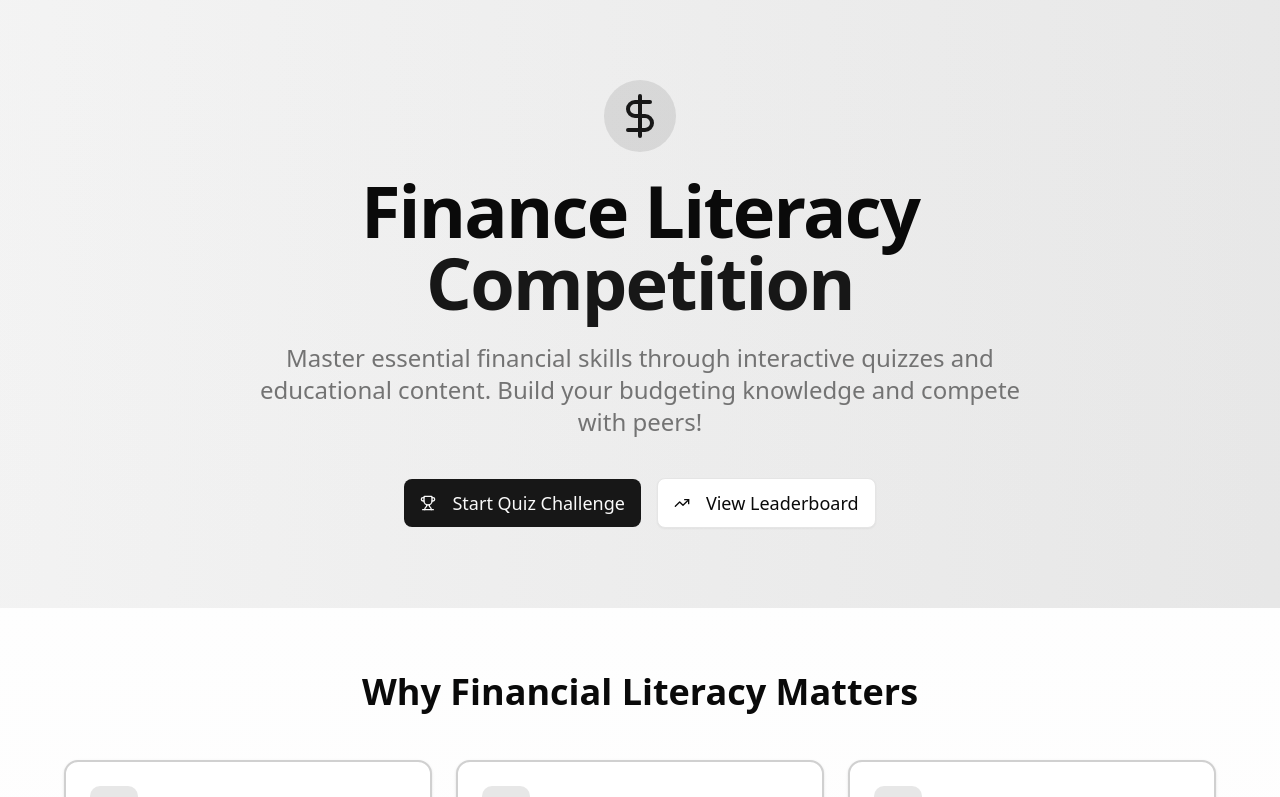
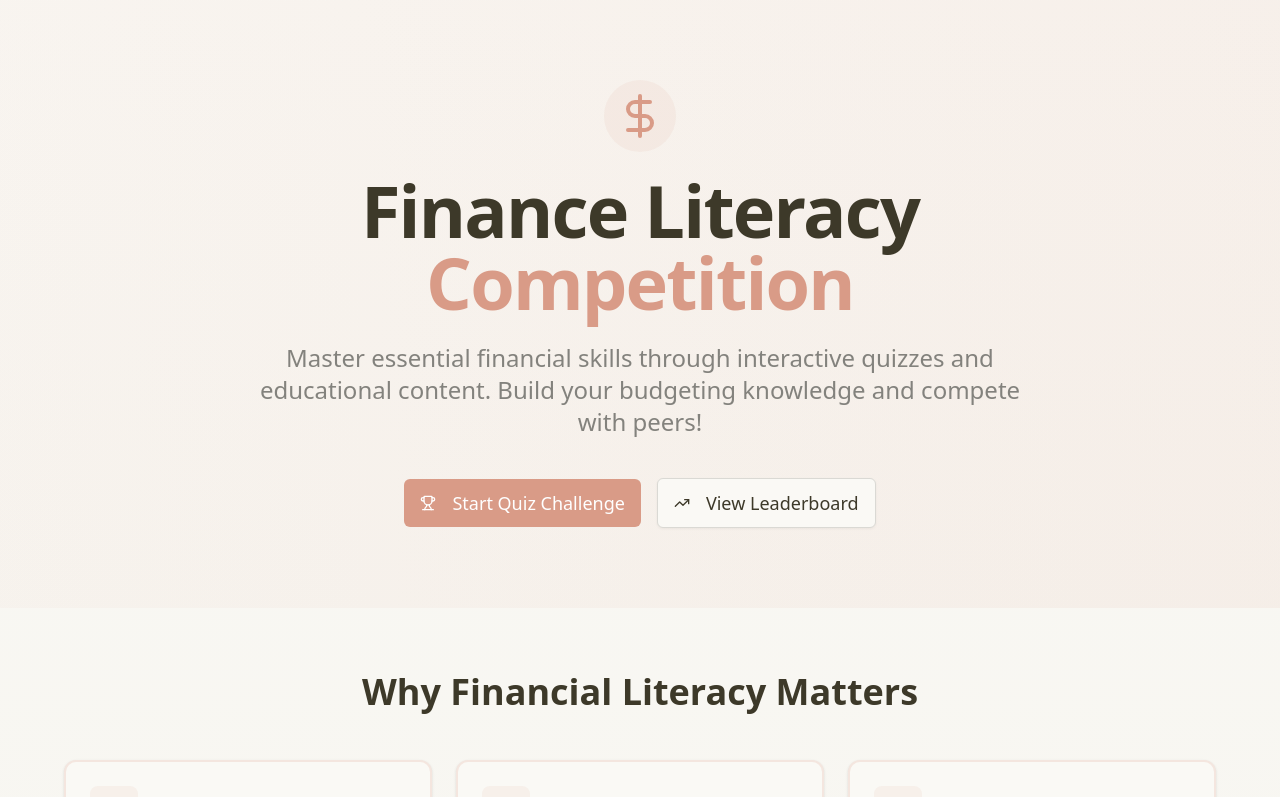
Before and after one commit to Spagestic/finspace, a Next.js app: page / in a window 1280 px wide. Shown: the top 797 px of the page. Built offline with nearby package versions, Linux system fonts and the light colour scheme.

Commit message:
theme updated

```diff
--- a/app/globals.css
+++ b/app/globals.css
@@ -3,113 +3,179 @@
 
 @custom-variant dark (&:is(.dark *));
 
+:root {
+  --background: oklch(0.9818 0.0054 95.0986);
+  --foreground: oklch(0.3438 0.0269 95.7226);
+  --card: oklch(0.9818 0.0054 95.0986);
+  --card-foreground: oklch(0.1908 0.002 106.5859);
+  --popover: oklch(1 0 0);
+  --popover-foreground: oklch(0.2671 0.0196 98.939);
+  --primary: oklch(0.7443 0.0801 38.6278);
+  --primary-foreground: oklch(1 0 0);
+  --secondary: oklch(0.9245 0.0138 92.9892);
+  --secondary-foreground: oklch(0.4334 0.0177 98.6048);
+  --muted: oklch(0.9341 0.0153 90.239);
+  --muted-foreground: oklch(0.6059 0.0075 97.4233);
+  --accent: oklch(0.9245 0.0138 92.9892);
+  --accent-foreground: oklch(0.2671 0.0196 98.939);
+  --destructive: oklch(0.1908 0.002 106.5859);
+  --destructive-foreground: oklch(1 0 0);
+  --border: oklch(0.8847 0.0069 97.3627);
+  --input: oklch(0.7621 0.0156 98.3528);
+  --ring: oklch(0.7443 0.0801 38.6278);
+  --chart-1: oklch(0.7443 0.0801 38.6278);
+  --chart-2: oklch(0.6898 0.1581 290.4107);
+  --chart-3: oklch(0.8816 0.0276 93.128);
+  --chart-4: oklch(0.8822 0.0403 298.1792);
+  --chart-5: oklch(0.7443 0.0801 38.6278);
+  --sidebar: oklch(0.9663 0.008 98.8792);
+  --sidebar-foreground: oklch(0.359 0.0051 106.6524);
+  --sidebar-primary: oklch(0.7443 0.0801 38.6278);
+  --sidebar-primary-foreground: oklch(0.9881 0 0);
+  --sidebar-accent: oklch(0.9245 0.0138 92.9892);
+  --sidebar-accent-foreground: oklch(0.325 0 0);
+  --sidebar-border: oklch(0.9401 0 0);
+  --sidebar-ring: oklch(0.7731 0 0);
+  --font-sans: ui-sans-serif, system-ui, -apple-system, BlinkMacSystemFont,
+    "Segoe UI", Roboto, "Helvetica Neue", Arial, "Noto Sans", sans-serif,
+    "Apple Color Emoji", "Segoe UI Emoji", "Segoe UI Symbol", "Noto Color Emoji";
+  --font-serif: ui-serif, Georgia, Cambria, "Times New Roman", Times, serif;
+  --font-mono: ui-monospace, SFMono-Regular, Menlo, Monaco, Consolas,
+    "Liberation Mono", "Courier New", monospace;
+  --radius: 0.5rem;
+  --shadow-x: 0;
+  --shadow-y: 1px;
+  --shadow-blur: 3px;
+  --shadow-spread: 0px;
+  --shadow-opacity: 0.1;
+  --shadow-color: oklch(0 0 0);
+  --shadow-2xs: 0 1px 3px 0px hsl(0 0% 0% / 0.05);
+  --shadow-xs: 0 1px 3px 0px hsl(0 0% 0% / 0.05);
+  --shadow-sm: 0 1px 3px 0px hsl(0 0% 0% / 0.1),
+    0 1px 2px -1px hsl(0 0% 0% / 0.1);
+  --shadow: 0 1px 3px 0px hsl(0 0% 0% / 0.1), 0 1px 2px -1px hsl(0 0% 0% / 0.1);
+  --shadow-md: 0 1px 3px 0px hsl(0 0% 0% / 0.1),
+    0 2px 4px -1px hsl(0 0% 0% / 0.1);
+  --shadow-lg: 0 1px 3px 0px hsl(0 0% 0% / 0.1),
+    0 4px 6px -1px hsl(0 0% 0% / 0.1);
+  --shadow-xl: 0 1px 3px 0px hsl(0 0% 0% / 0.1),
+    0 8px 10px -1px hsl(0 0% 0% / 0.1);
+  --shadow-2xl: 0 1px 3px 0px hsl(0 0% 0% / 0.25);
+  --tracking-normal: 0em;
+  --spacing: 0.25rem;
+}
+
+.dark {
+  --background: oklch(0.2679 0.0036 106.6427);
+  --foreground: oklch(0.8074 0.0142 93.0137);
+  --card: oklch(0.2679 0.0036 106.6427);
+  --card-foreground: oklch(0.9818 0.0054 95.0986);
+  --popover: oklch(0.3085 0.0035 106.6039);
+  --popover-foreground: oklch(0.9211 0.004 106.4781);
+  --primary: oklch(0.6724 0.1308 38.7559);
+  --primary-foreground: oklch(1 0 0);
+  --secondary: oklch(0.9818 0.0054 95.0986);
+  --secondary-foreground: oklch(0.3085 0.0035 106.6039);
+  --muted: oklch(0.2213 0.0038 106.707);
+  --muted-foreground: oklch(0.7713 0.0169 99.0657);
+  --accent: oklch(0.213 0.0078 95.4245);
+  --accent-foreground: oklch(0.9663 0.008 98.8792);
+  --destructive: oklch(0.6368 0.2078 25.3313);
+  --destructive-foreground: oklch(1 0 0);
+  --border: oklch(0.3618 0.0101 106.8928);
+  --input: oklch(0.4336 0.0113 100.2195);
+  --ring: oklch(0.6724 0.1308 38.7559);
+  --chart-1: oklch(0.5583 0.1276 42.9956);
+  --chart-2: oklch(0.6898 0.1581 290.4107);
+  --chart-3: oklch(0.213 0.0078 95.4245);
+  --chart-4: oklch(0.3074 0.0516 289.323);
+  --chart-5: oklch(0.5608 0.1348 42.0584);
+  --sidebar: oklch(0.2357 0.0024 67.7077);
+  --sidebar-foreground: oklch(0.8074 0.0142 93.0137);
+  --sidebar-primary: oklch(0.325 0 0);
+  --sidebar-primary-foreground: oklch(0.9881 0 0);
+  --sidebar-accent: oklch(0.168 0.002 106.6177);
+  --sidebar-accent-foreground: oklch(0.8074 0.0142 93.0137);
+  --sidebar-border: oklch(0.9401 0 0);
+  --sidebar-ring: oklch(0.7731 0 0);
+  --font-sans: ui-sans-serif, system-ui, -apple-system, BlinkMacSystemFont,
+    "Segoe UI", Roboto, "Helvetica Neue", Arial, "Noto Sans", sans-serif,
+    "Apple Color Emoji", "Segoe UI Emoji", "Segoe UI Symbol", "Noto Color Emoji";
+  --font-serif: ui-serif, Georgia, Cambria, "Times New Roman", Times, serif;
+  --font-mono: ui-monospace, SFMono-Regular, Menlo, Monaco, Consolas,
+    "Liberation Mono", "Courier New", monospace;
+  --radius: 0.5rem;
+  --shadow-x: 0;
+  --shadow-y: 1px;
+  --shadow-blur: 3px;
+  --shadow-spread: 0px;
+  --shadow-opacity: 0.1;
+  --shadow-color: oklch(0 0 0);
+  --shadow-2xs: 0 1px 3px 0px hsl(0 0% 0% / 0.05);
+  --shadow-xs: 0 1px 3px 0px hsl(0 0% 0% / 0.05);
+  --shadow-sm: 0 1px 3px 0px hsl(0 0% 0% / 0.1),
+    0 1px 2px -1px hsl(0 0% 0% / 0.1);
+  --shadow: 0 1px 3px 0px hsl(0 0% 0% / 0.1), 0 1px 2px -1px hsl(0 0% 0% / 0.1);
+  --shadow-md: 0 1px 3px 0px hsl(0 0% 0% / 0.1),
+    0 2px 4px -1px hsl(0 0% 0% / 0.1);
+  --shadow-lg: 0 1px 3px 0px hsl(0 0% 0% / 0.1),
+    0 4px 6px -1px hsl(0 0% 0% / 0.1);
+  --shadow-xl: 0 1px 3px 0px hsl(0 0% 0% / 0.1),
+    0 8px 10px -1px hsl(0 0% 0% / 0.1);
+  --shadow-2xl: 0 1px 3px 0px hsl(0 0% 0% / 0.25);
+}
+
 @theme inline {
   --color-background: var(--background);
   --color-foreground: var(--foreground);
-  --font-sans: var(--font-geist-sans);
-  --font-mono: var(--font-geist-mono);
+  --color-card: var(--card);
+  --color-card-foreground: var(--card-foreground);
+  --color-popover: var(--popover);
+  --color-popover-foreground: var(--popover-foreground);
+  --color-primary: var(--primary);
+  --color-primary-foreground: var(--primary-foreground);
+  --color-secondary: var(--secondary);
+  --color-secondary-foreground: var(--secondary-foreground);
+  --color-muted: var(--muted);
+  --color-muted-foreground: var(--muted-foreground);
+  --color-accent: var(--accent);
+  --color-accent-foreground: var(--accent-foreground);
+  --color-destructive: var(--destructive);
+  --color-destructive-foreground: var(--destructive-foreground);
+  --color-border: var(--border);
+  --color-input: var(--input);
+  --color-ring: var(--ring);
+  --color-chart-1: var(--chart-1);
+  --color-chart-2: var(--chart-2);
+  --color-chart-3: var(--chart-3);
+  --color-chart-4: var(--chart-4);
+  --color-chart-5: var(--chart-5);
+  --color-sidebar: var(--sidebar);
+  --color-sidebar-foreground: var(--sidebar-foreground);
+  --color-sidebar-primary: var(--sidebar-primary);
+  --color-sidebar-primary-foreground: var(--sidebar-primary-foreground);
+  --color-sidebar-accent: var(--sidebar-accent);
+  --color-sidebar-accent-foreground: var(--sidebar-accent-foreground);
+  --color-sidebar-border: var(--sidebar-border);
   --color-sidebar-ring: var(--sidebar-ring);
-  --color-sidebar-border: var(--sidebar-border);
-  --color-sidebar-accent-foreground: var(--sidebar-accent-foreground);
-  --color-sidebar-accent: var(--sidebar-accent);
-  --color-sidebar-primary-foreground: var(--sidebar-primary-foreground);
-  --color-sidebar-primary: var(--sidebar-primary);
-  --color-sidebar-foreground: var(--sidebar-foreground);
-  --color-sidebar: var(--sidebar);
-  --color-chart-5: var(--chart-5);
-  --color-chart-4: var(--chart-4);
-  --color-chart-3: var(--chart-3);
-  --color-chart-2: var(--chart-2);
-  --color-chart-1: var(--chart-1);
-  --color-ring: var(--ring);
-  --color-input: var(--input);
-  --color-border: var(--border);
-  --color-destructive: var(--destructive);
-  --color-accent-foreground: var(--accent-foreground);
-  --color-accent: var(--accent);
-  --color-muted-foreground: var(--muted-foreground);
-  --color-muted: var(--muted);
-  --color-secondary-foreground: var(--secondary-foreground);
-  --color-secondary: var(--secondary);
-  --color-primary-foreground: var(--primary-foreground);
-  --color-primary: var(--primary);
-  --color-popover-foreground: var(--popover-foreground);
-  --color-popover: var(--popover);
-  --color-card-foreground: var(--card-foreground);
-  --color-card: var(--card);
+
+  --font-sans: var(--font-sans);
+  --font-mono: var(--font-mono);
+  --font-serif: var(--font-serif);
+
   --radius-sm: calc(var(--radius) - 4px);
   --radius-md: calc(var(--radius) - 2px);
   --radius-lg: var(--radius);
   --radius-xl: calc(var(--radius) + 4px);
-}
 
-:root {
-  --radius: 0.625rem;
-  --background: oklch(1 0 0);
-  --foreground: oklch(0.145 0 0);
-  --card: oklch(1 0 0);
-  --card-foreground: oklch(0.145 0 0);
-  --popover: oklch(1 0 0);
-  --popover-foreground: oklch(0.145 0 0);
-  --primary: oklch(0.205 0 0);
-  --primary-foreground: oklch(0.985 0 0);
-  --secondary: oklch(0.97 0 0);
-  --secondary-foreground: oklch(0.205 0 0);
-  --muted: oklch(0.97 0 0);
-  --muted-foreground: oklch(0.556 0 0);
-  --accent: oklch(0.97 0 0);
-  --accent-foreground: oklch(0.205 0 0);
-  --destructive: oklch(0.577 0.245 27.325);
-  --border: oklch(0.922 0 0);
-  --input: oklch(0.922 0 0);
-  --ring: oklch(0.708 0 0);
-  --chart-1: oklch(0.646 0.222 41.116);
-  --chart-2: oklch(0.6 0.118 184.704);
-  --chart-3: oklch(0.398 0.07 227.392);
-  --chart-4: oklch(0.828 0.189 84.429);
-  --chart-5: oklch(0.769 0.188 70.08);
-  --sidebar: oklch(0.985 0 0);
-  --sidebar-foreground: oklch(0.145 0 0);
-  --sidebar-primary: oklch(0.205 0 0);
-  --sidebar-primary-foreground: oklch(0.985 0 0);
-  --sidebar-accent: oklch(0.97 0 0);
-  --sidebar-accent-foreground: oklch(0.205 0 0);
-  --sidebar-border: oklch(0.922 0 0);
-  --sidebar-ring: oklch(0.708 0 0);
-}
-
-.dark {
-  --background: oklch(0.145 0 0);
-  --foreground: oklch(0.985 0 0);
-  --card: oklch(0.205 0 0);
-  --card-foreground: oklch(0.985 0 0);
-  --popover: oklch(0.205 0 0);
-  --popover-foreground: oklch(0.985 0 0);
-  --primary: oklch(0.922 0 0);
-  --primary-foreground: oklch(0.205 0 0);
-  --secondary: oklch(0.269 0 0);
-  --secondary-foreground: oklch(0.985 0 0);
-  --muted: oklch(0.269 0 0);
-  --muted-foreground: oklch(0.708 0 0);
-  --accent: oklch(0.269 0 0);
-  --accent-foreground: oklch(0.985 0 0);
-  --destructive: oklch(0.704 0.191 22.216);
-  --border: oklch(1 0 0 / 10%);
-  --input: oklch(1 0 0 / 15%);
-  --ring: oklch(0.556 0 0);
-  --chart-1: oklch(0.488 0.243 264.376);
-  --chart-2: oklch(0.696 0.17 162.48);
-  --chart-3: oklch(0.769 0.188 70.08);
-  --chart-4: oklch(0.627 0.265 303.9);
-  --chart-5: oklch(0.645 0.246 16.439);
-  --sidebar: oklch(0.205 0 0);
-  --sidebar-foreground: oklch(0.985 0 0);
-  --sidebar-primary: oklch(0.488 0.243 264.376);
-  --sidebar-primary-foreground: oklch(0.985 0 0);
-  --sidebar-accent: oklch(0.269 0 0);
-  --sidebar-accent-foreground: oklch(0.985 0 0);
-  --sidebar-border: oklch(1 0 0 / 10%);
-  --sidebar-ring: oklch(0.556 0 0);
+  --shadow-2xs: var(--shadow-2xs);
+  --shadow-xs: var(--shadow-xs);
+  --shadow-sm: var(--shadow-sm);
+  --shadow: var(--shadow);
+  --shadow-md: var(--shadow-md);
+  --shadow-lg: var(--shadow-lg);
+  --shadow-xl: var(--shadow-xl);
+  --shadow-2xl: var(--shadow-2xl);
 }
 
 @layer base {
```
